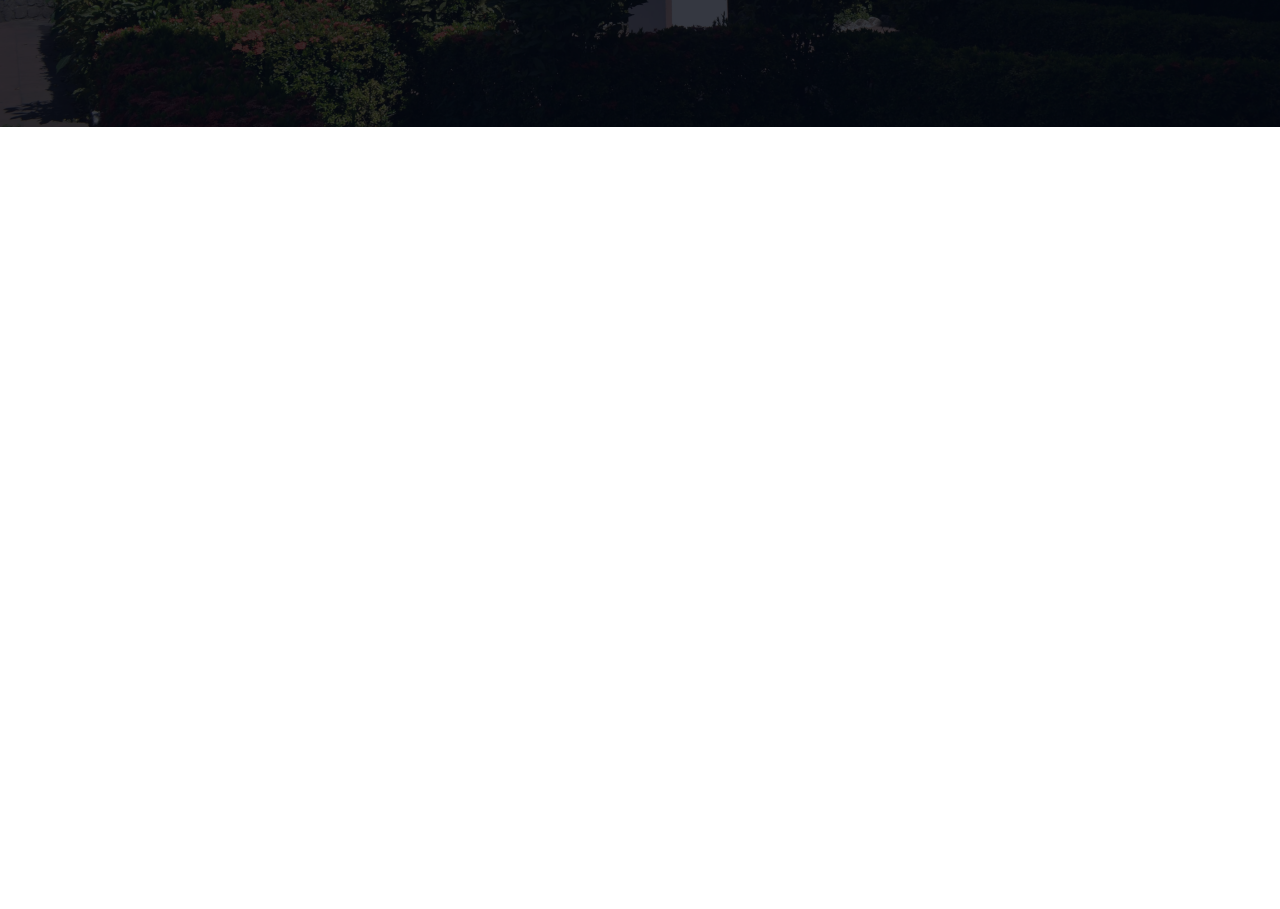
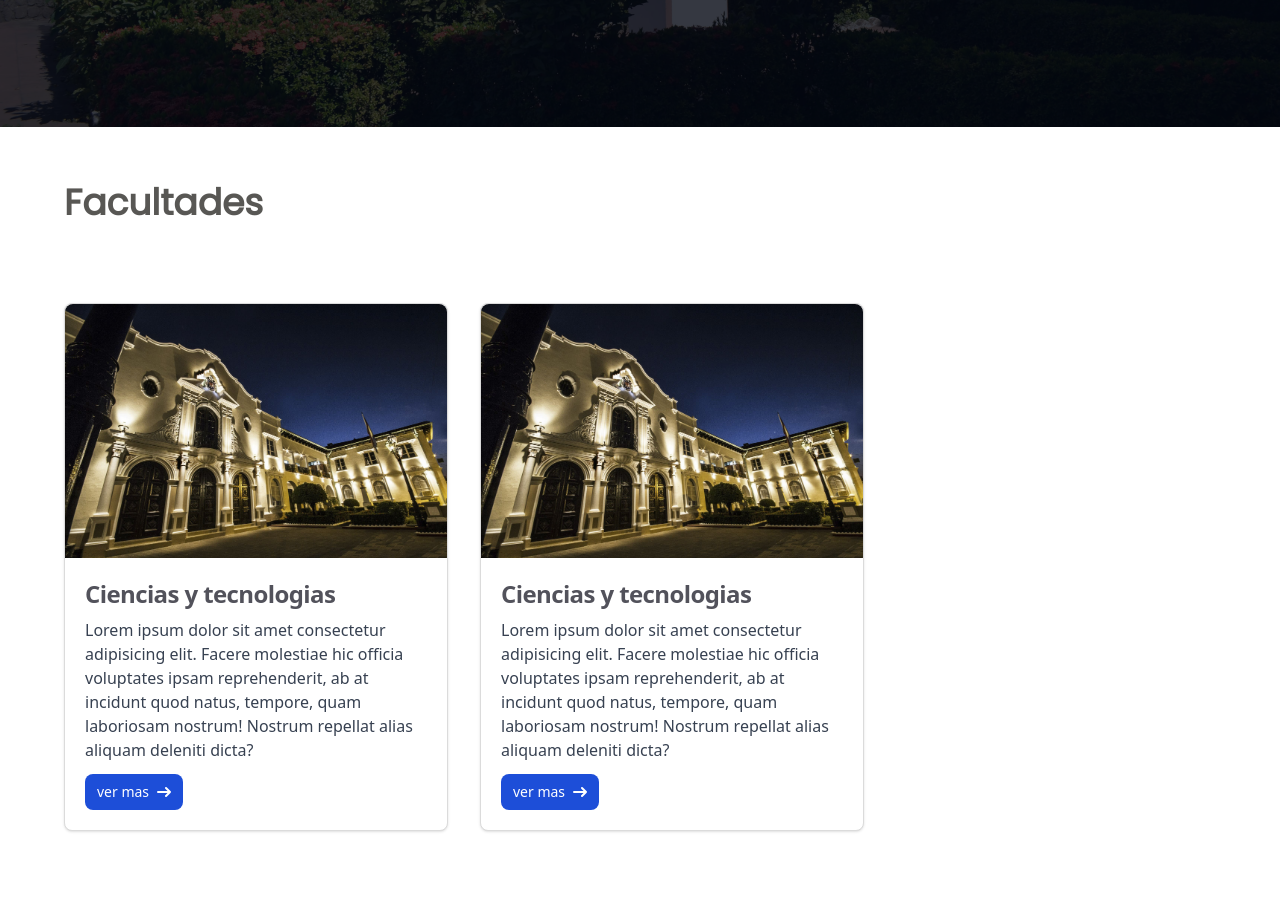
Before and after one commit to Bricret/repositorio-UNAN-Leon, a React (Vite) app: page / in a window 1280 px wide. Shown: the part 880-1789 px from the top of the page. Before the commit the page ends 1007 px from the top, so only its background shows below. Built offline with nearby package versions, Linux system fonts and the light colour scheme.

Commit message:
Creacion de Tarjetas

```diff
--- a/src/App.jsx
+++ b/src/App.jsx
@@ -1,3 +1,4 @@
+import { Cards } from "./components/Facultades/Cards";
 import { Hero } from "./components/hero/Hero";
 import { Header } from "./components/topper/Header";
 
@@ -9,6 +10,8 @@ export const App = (
       <Header />
 
       <Hero />
+
+      <Cards />
     </>
   )
 }
--- /dev/null
+++ b/src/components/Facultades/Card.jsx
@@ -0,0 +1,26 @@
+import CT from '../../assets/img/Edificio-central-unan-leon.jpg'
+
+
+export const Card = () => {
+  return (
+        <>
+            <div className="max-w-sm bg-white rounded-lg shadow  sm:my-6 my-6 border-[1px] border-[#dbdbdb]">
+                <a href="#">
+                <img className="rounded-t-lg" src={CT} alt="" />
+                </a>
+                <div className="p-5">
+                    <a href="#">
+                    <h5 className="mb-2 text-2xl font-bold tracking-tight text-zinc-600 ">Ciencias y tecnologias</h5>
+                    </a>
+                    <p className="mb-3 font-normal text-gray-700 ">Lorem ipsum dolor sit amet consectetur adipisicing elit. Facere molestiae hic officia voluptates ipsam reprehenderit, ab at incidunt quod natus, tempore, quam laboriosam nostrum! Nostrum repellat alias aliquam deleniti dicta?</p>
+                    <a href="#" className="inline-flex items-center px-3 py-2 text-sm font-medium text-center text-white bg-blue-700 rounded-lg hover:bg-blue-800 focus:ring-4 focus:outline-none focus:ring-blue-300 ">
+                    ver mas
+                    <svg className="w-3.5 h-3.5 ml-2" aria-hidden="true" xmlns="http://www.w3.org/2000/svg" fill="none" viewBox="0 0 14 10">
+                        <path stroke="currentColor" strokeLinecap="round" strokeLinejoin="round" strokeWidth="2" d="M1 5h12m0 0L9 1m4 4L9 9"/>
+                    </svg>
+                    </a>
+                </div>
+            </div>
+        </>
+    )
+}
--- /dev/null
+++ b/src/components/Facultades/Cards.jsx
@@ -0,0 +1,32 @@
+import { Card } from "./Card"
+
+
+export const Cards = () => {
+  return (
+        <>
+            <div className=" sm:px-16 px-12 sm:py-14 pt-11 pb-9 sm:text-4xl text-3xl font-extrabold font-poppins text-[#2E2D29CC]">
+                <p>Facultades</p>
+            </div>
+
+            <div className=" flex items-start justify-start  flex-wrap gap-8 mx-16">
+                <Card
+                />
+
+                <Card
+                />
+
+                <Card
+                />
+
+                <Card
+                />
+
+                <Card
+                />
+
+                <Card
+                />
+            </div>
+        </>
+    )
+}
--- a/src/components/hero/Hero.jsx
+++ b/src/components/hero/Hero.jsx
@@ -1,13 +1,7 @@
 import heroe from '../../assets/img/hero.jpg'
-import { UseForm } from "../../utils/hooks/useForm";
 
 export const Hero = () => {
 
-
-
-    const { Search, setSearch } = UseForm({
-        search: '',
-    });
 
   return (
     <>
```
